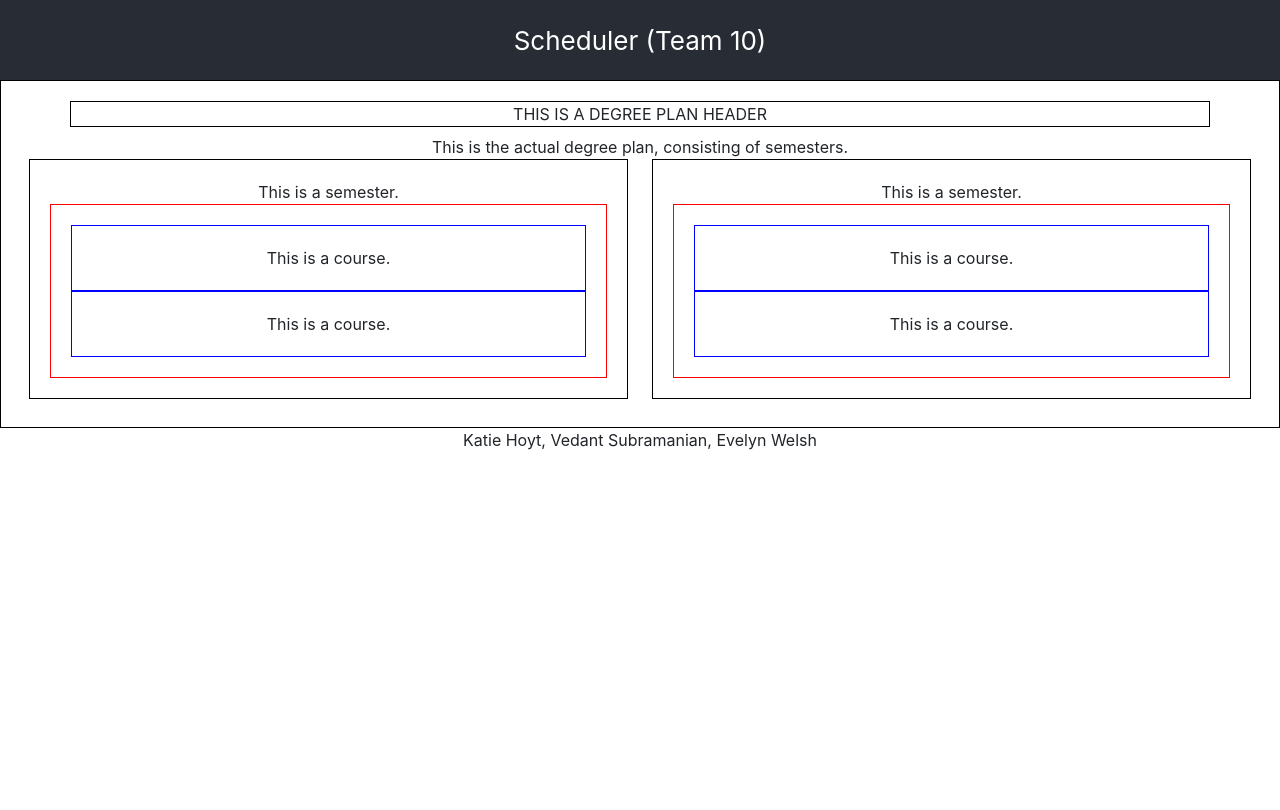
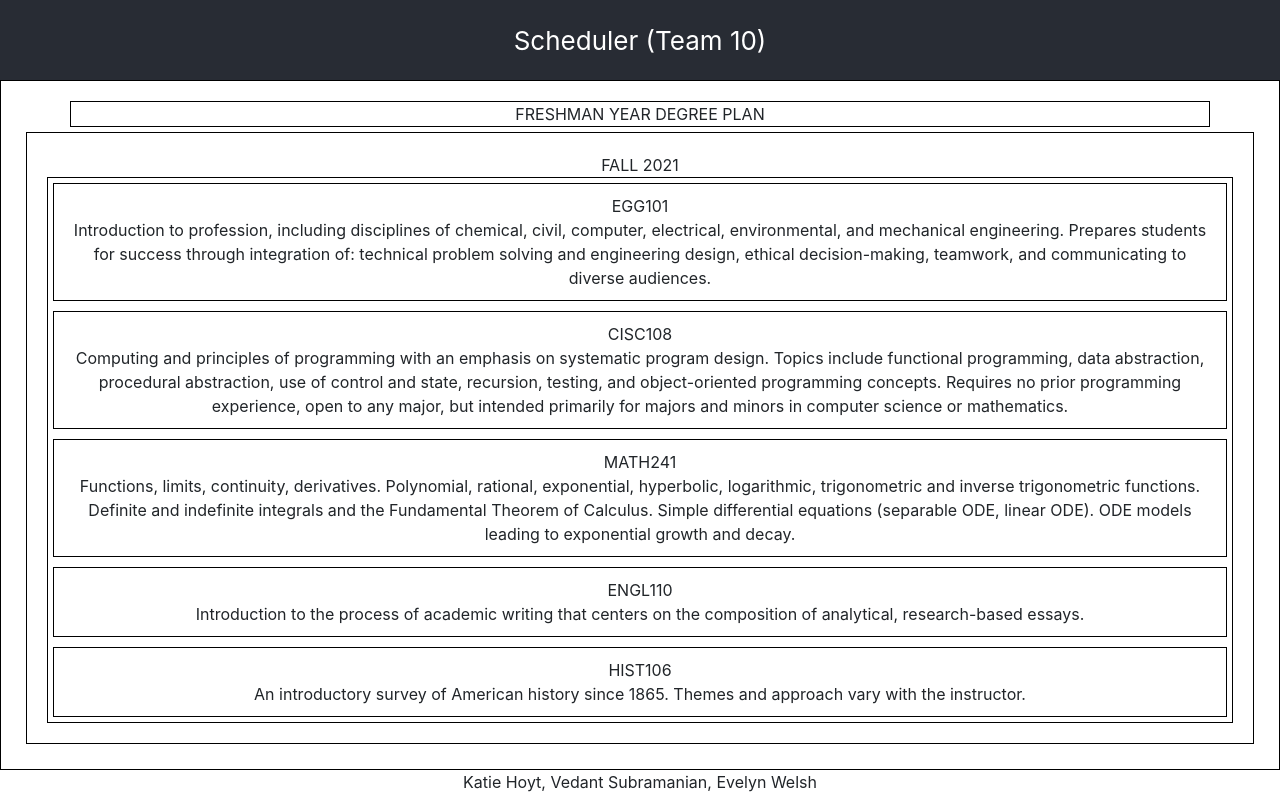
Before and after one commit to UD-CISC275-S22/cis-scheduler-team-10, a React (Create React App) app: page / in a window 1280 px wide. Built offline with nearby package versions, Linux system fonts and the light colour scheme.

Commit message:
table for single semester is created

```diff
--- a/src/App.tsx
+++ b/src/App.tsx
@@ -19,9 +19,7 @@ function App(): JSX.Element {
     return (
         <div className="App">
             <header className="App-header">Scheduler (Team 10)</header>
-            <DegreePlanComponent
-            //degreePlan={degreePlan}}
-            ></DegreePlanComponent>
+            <DegreePlanComponent degreePlan={PLANS[0]}></DegreePlanComponent>
             <p>Katie Hoyt, Vedant Subramanian, Evelyn Welsh</p>
         </div>
     );
--- a/src/CourseComponent.tsx
+++ b/src/CourseComponent.tsx
@@ -1,17 +1,14 @@
 import React from "react";
+import { Course } from "./interfaces/course";
 
-export function CourseComponent(): JSX.Element {
-    // {
-    // course
-    // }: {
-    // course: Course;
-    // }
+export function CourseComponent({ course }: { course: Course }): JSX.Element {
     return (
         <div
             // className="course"
-            style={{ border: "1px solid blue", padding: "20px" }}
+            style={{ border: "1px solid black", padding: "10px" }}
         >
-            This is a course.
+            {course.courseCode}
+            <div> {course.courseDescription}</div>
         </div>
     );
 }
--- a/src/DegreePlanComponent.tsx
+++ b/src/DegreePlanComponent.tsx
@@ -1,35 +1,28 @@
 import React from "react";
 import { Col, Container, Row } from "react-bootstrap";
 import { SemesterComponent } from "./SemesterComponent";
+import { Plan } from "./interfaces/plan";
 
-export function DegreePlanComponent(): JSX.Element {
-    // {
-    // degreePlan
-    // }: {
-    // degreePlan: DegreePlan;
-    // }
+export function DegreePlanComponent({
+    degreePlan
+}: {
+    degreePlan: Plan;
+}): JSX.Element {
     return (
         <div
             // className="degreePlan"
             style={{ border: "1px solid black", padding: "20px" }}
         >
             <Container style={{ border: "1px solid black" }}>
-                THIS IS A DEGREE PLAN HEADER
+                {degreePlan.name.toUpperCase()} DEGREE PLAN
             </Container>
 
-            <div style={{ padding: "8px" }}>
-                This is the actual degree plan, consisting of semesters.
-                <Row
-                // style={{
-                //     border: "1px solid blue"
-                //     // padding: "20px"
-                // }}
-                >
+            <div style={{ padding: "5px" }}>
+                <Row>
                     <Col>
-                        <SemesterComponent></SemesterComponent>
-                    </Col>
-                    <Col>
-                        <SemesterComponent></SemesterComponent>
+                        <SemesterComponent
+                            semester={degreePlan.semesters[0]}
+                        ></SemesterComponent>
                     </Col>
                 </Row>
             </div>
--- a/src/SemesterComponent.tsx
+++ b/src/SemesterComponent.tsx
@@ -1,37 +1,38 @@
 import React from "react";
 import { Row, Col } from "react-bootstrap";
 import { CourseComponent } from "./CourseComponent";
+import { Course } from "./interfaces/course";
+import { Semester } from "./interfaces/semester";
 
-export function SemesterComponent(): JSX.Element {
-    // {
-    // semester
-    // }: {
-    // semester: Semester;
-    // }
+export function SemesterComponent({
+    semester
+}: {
+    semester: Semester;
+}): JSX.Element {
     return (
         <div
             className="semester"
             style={{ border: "1px solid black", padding: "20px" }}
         >
-            This is a semester.
-            {/* <Row
-                style={{
-                    border: "1px solid black",
-                    padding: "20px"
-                }}
-            > */}
+            {semester.semesterName.toUpperCase()}
             <Col
                 style={{
-                    border: "1px solid red",
-                    padding: "20px"
+                    border: "1px solid black"
                 }}
             >
-                <CourseComponent></CourseComponent>
-                {/* </Col>
-                <Col> */}
-                <CourseComponent></CourseComponent>
+                {semester.coursesTaken.map((course: Course) => {
+                    return (
+                        <div
+                            key={course.courseCode}
+                            style={{
+                                padding: "5px"
+                            }}
+                        >
+                            <CourseComponent course={course}></CourseComponent>
+                        </div>
+                    );
+                })}
             </Col>
-            {/* </Row> */}
         </div>
     );
 }
```
